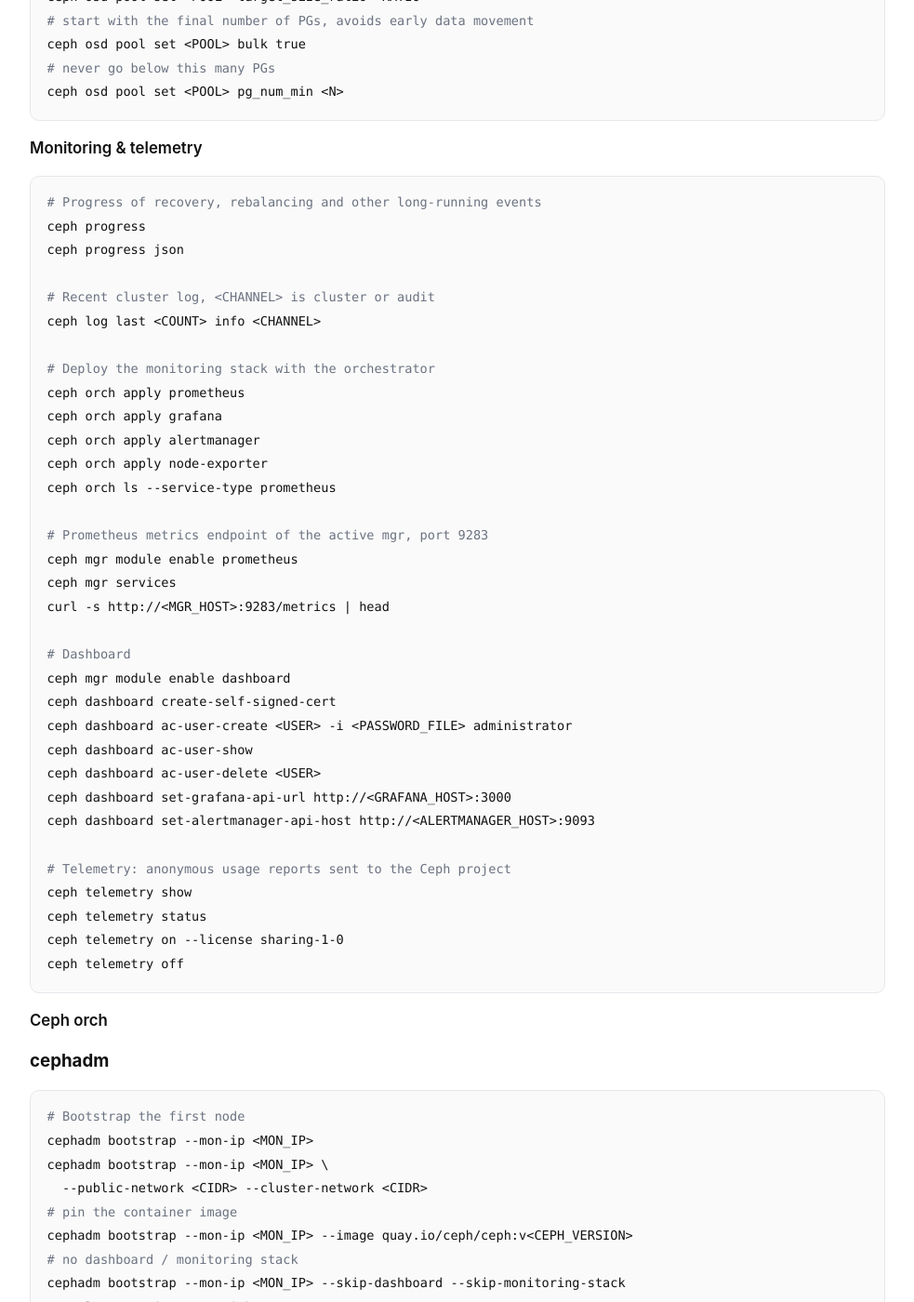
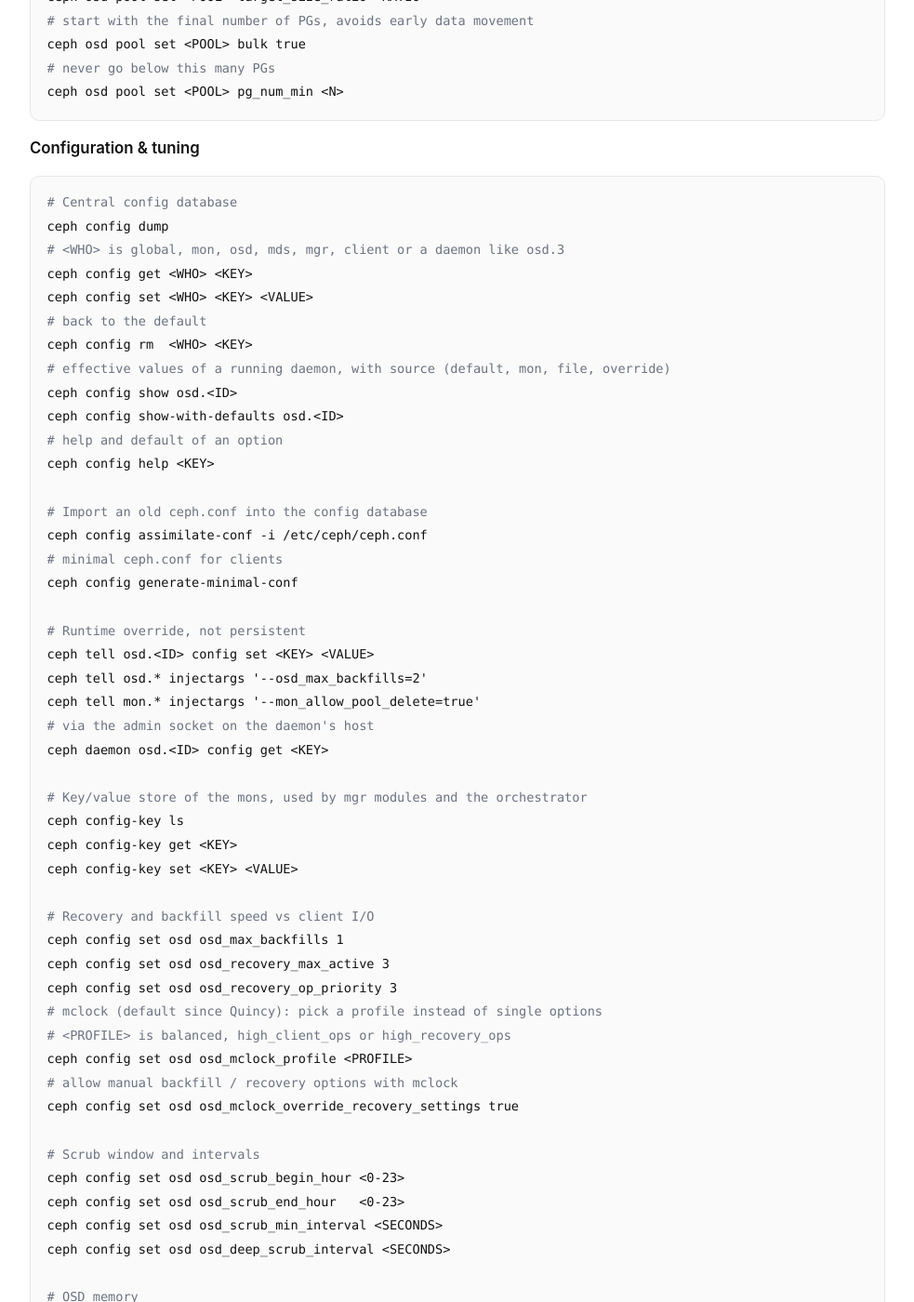
Before and after one commit to codecap/infraguide, a Jekyll site: the page built from cheat-sheets/ceph/index.md, in a window 1280 px wide and 1400 px high, scrolled down 8609 px. Shown: the whole window at 93% size, without its empty margins (148-1131 px from the left). Built offline with Jekyll 4.4.1, drawn with Linux system fonts in a browser that asks for light colours; comment, search, counter and statistics services are not loaded; some of the changed text lies outside the part shown.

Commit message:
upd: ceph cheat sheet add config and tuning
Co-Authored-By: Claude Sonnet 5.5 <noreply@anthropic.com>

````diff
--- a/cheat-sheets/ceph/index.md
+++ b/cheat-sheets/ceph/index.md
@@ -345,6 +345,58 @@ ceph osd pool set <POOL> target_size_ratio <RATIO>
 ceph osd pool set <POOL> bulk true
 # never go below this many PGs
 ceph osd pool set <POOL> pg_num_min <N>
+```
+
+## Configuration & tuning
+```bash
+# Central config database
+ceph config dump
+# <WHO> is global, mon, osd, mds, mgr, client or a daemon like osd.3
+ceph config get <WHO> <KEY>
+ceph config set <WHO> <KEY> <VALUE>
+# back to the default
+ceph config rm  <WHO> <KEY>
+# effective values of a running daemon, with source (default, mon, file, override)
+ceph config show osd.<ID>
+ceph config show-with-defaults osd.<ID>
+# help and default of an option
+ceph config help <KEY>
+
+# Import an old ceph.conf into the config database
+ceph config assimilate-conf -i /etc/ceph/ceph.conf
+# minimal ceph.conf for clients
+ceph config generate-minimal-conf
+
+# Runtime override, not persistent
+ceph tell osd.<ID> config set <KEY> <VALUE>
+ceph tell osd.* injectargs '--osd_max_backfills=2'
+ceph tell mon.* injectargs '--mon_allow_pool_delete=true'
+# via the admin socket on the daemon's host
+ceph daemon osd.<ID> config get <KEY>
+
+# Key/value store of the mons, used by mgr modules and the orchestrator
+ceph config-key ls
+ceph config-key get <KEY>
+ceph config-key set <KEY> <VALUE>
+
+# Recovery and backfill speed vs client I/O
+ceph config set osd osd_max_backfills 1
+ceph config set osd osd_recovery_max_active 3
+ceph config set osd osd_recovery_op_priority 3
+# mclock (default since Quincy): pick a profile instead of single options
+# <PROFILE> is balanced, high_client_ops or high_recovery_ops
+ceph config set osd osd_mclock_profile <PROFILE>
+# allow manual backfill / recovery options with mclock
+ceph config set osd osd_mclock_override_recovery_settings true
+
+# Scrub window and intervals
+ceph config set osd osd_scrub_begin_hour <0-23>
+ceph config set osd osd_scrub_end_hour   <0-23>
+ceph config set osd osd_scrub_min_interval <SECONDS>
+ceph config set osd osd_deep_scrub_interval <SECONDS>
+
+# OSD memory
+ceph config set osd osd_memory_target <BYTES>
 ```
 
 ## Monitoring & telemetry
````
